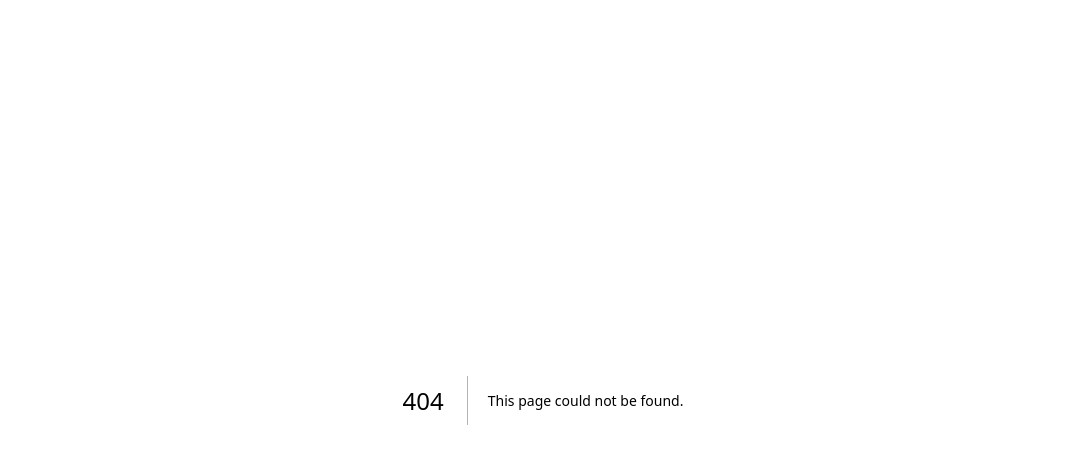
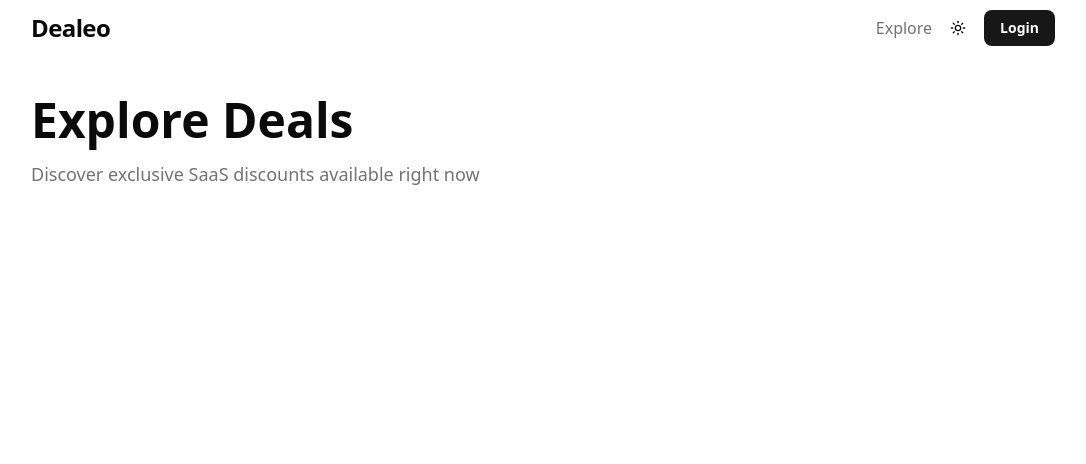
Before and after one commit to Abhinav-not-found/dealeo-client, a Next.js app: page /explore in a window 1280 px wide. Before the commit this address had no page. Shown: the top 464 px of the page, without its empty margins (97-1183 px from the left). Built offline with nearby package versions, Linux system fonts and the light colour scheme; no server answers.

Commit message:
renamed browse page to explore page

```diff
--- a/src/app/(main)/(public)/browse/page.tsx
+++ /dev/null
@@ -1,11 +0,0 @@
-import React from 'react'
-
-const BrowsePage = () => {
-  return (
-    <div>
-      BrowsePage
-    </div>
-  )
-}
-
-export default BrowsePage
--- /dev/null
+++ b/src/app/(main)/(public)/explore/page.tsx
@@ -0,0 +1,19 @@
+import React from "react"
+
+const ExplorePage = () => {
+  return (
+    <main>
+      <div className='mt-10'>
+        <h1 className='text-5xl font-semibold'>Explore Deals</h1>
+        <p className='mt-4 text-muted-foreground text-lg'>
+          Discover exclusive SaaS discounts available right now
+        </p>
+      </div>
+      <div>
+
+      </div>
+    </main>
+  )
+}
+
+export default ExplorePage
--- a/src/app/page.tsx
+++ b/src/app/page.tsx
@@ -1,5 +1,9 @@
 import Container from "@/components/general/container"
 
 export default function Home() {
-  return <Container>Landing Page</Container>
+  return (
+    <Container>
+      <main>Landing Page</main>
+    </Container>
+  )
 }
--- a/src/components/general/container.tsx
+++ b/src/components/general/container.tsx
@@ -3,10 +3,10 @@ import Navbar from "../navbar/navbar"
 
 const Container = ({ children }: { children: React.ReactNode }) => {
   return (
-    <main className="max-w-[80%] mx-auto">
+    <div className="max-w-[80%] mx-auto">
       <Navbar />
       {children}
-    </main>
+    </div>
   )
 }
 
--- a/src/components/navbar/nav-links.tsx
+++ b/src/components/navbar/nav-links.tsx
@@ -4,8 +4,8 @@ import React from "react"
 const NavLinks = () => {
   return (
     <nav className='flex gap-4'>
-      <Lnk href={"browse"}>Browse</Lnk>
-      <Lnk href={"dashboard"}>Dashboard</Lnk>
+      <Lnk href={"explore"}>Explore</Lnk>
+      {/* <Lnk href={"dashboard"}>Dashboard</Lnk> */}
     </nav>
   )
 }
--- a/src/components/navbar/navbar.tsx
+++ b/src/components/navbar/navbar.tsx
@@ -7,8 +7,8 @@ const Navbar = () => {
   return (
     <header className='h-14 flex items-center justify-between '>
       <Logo />
-      <NavLinks />
       <div className='flex items-center gap-2'>
+        <NavLinks />
         <ModeToggle />
         <LoginBtn />
       </div>
```
